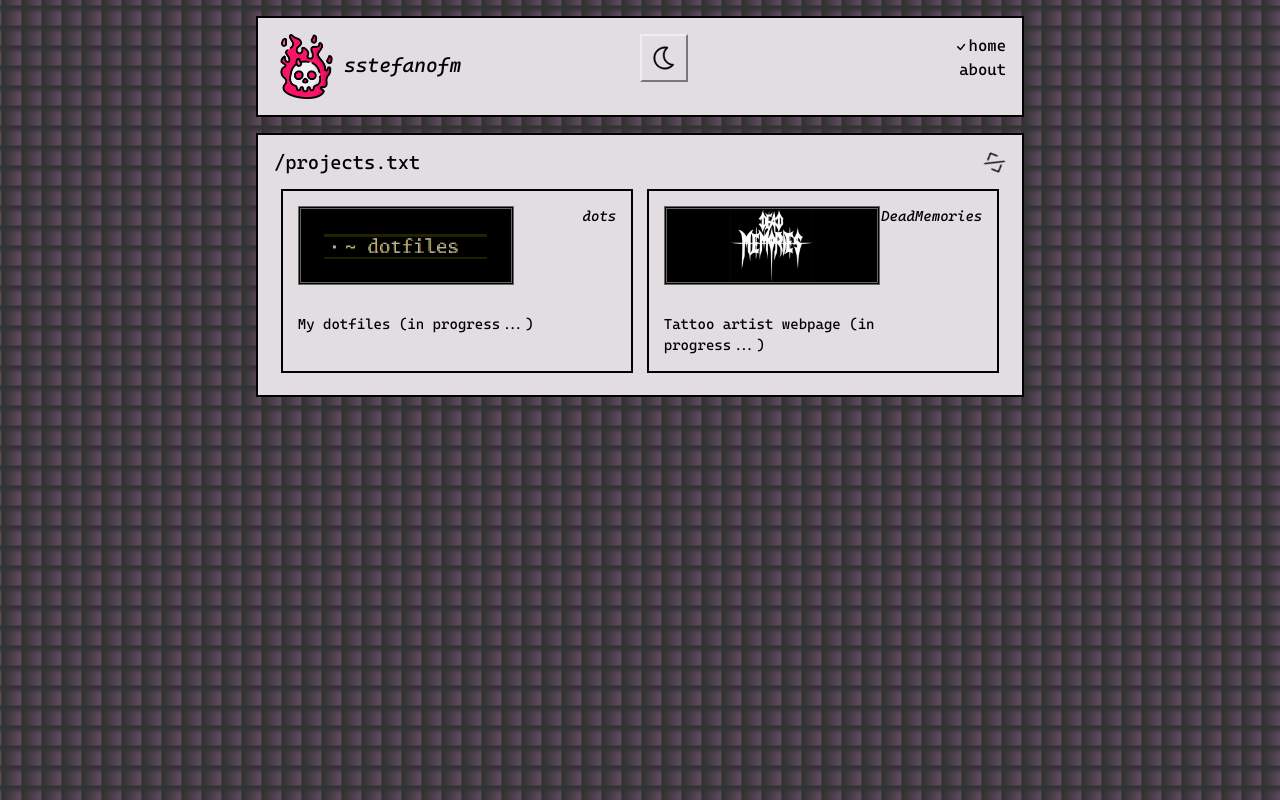
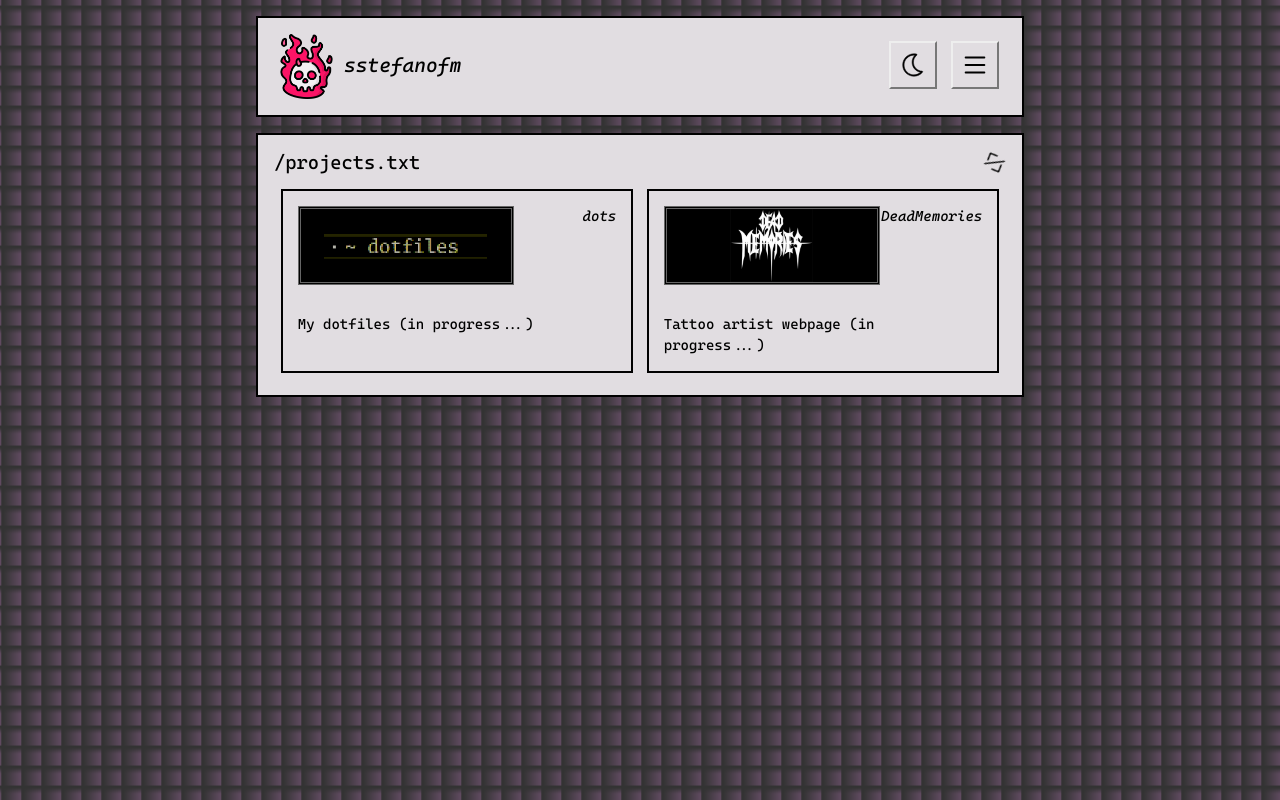
Before and after one commit to sstefanofm/sstefanofm.github.io, a React (Create React App) app: page / in a window 1280 px wide. Built offline with nearby package versions, Linux system fonts and the light colour scheme.

Commit message:
Cool burger menu for navlinks

```diff
--- a/src/components/Card/Card.css
+++ b/src/components/Card/Card.css
@@ -16,3 +16,25 @@
   background-color: #313131;
   text-shadow: 1px 1px 1px #000;
 }
+
+.Card__TopBar {
+  display: flex;
+  flex-direction: row;
+  justify-content: flex-end;
+  align-items: center;
+  background: linear-gradient(to right, #333, #838);
+  margin: 1px;
+}
+
+.TopBar__Item {
+  display: flex;
+  justify-content: center;
+  align-items: center;
+  height: 25px;
+  width: 25px;
+  font-size: 1.2em;
+}
+
+.TopBar__Item--Dark {
+  color: #fff;
+}
--- a/src/components/Card/index.jsx
+++ b/src/components/Card/index.jsx
@@ -1,9 +1,10 @@
 import './Card.css'
 import ThemeContext from '../../context/ThemeContext'
+import Button from '../Button'
 
 import { useContext } from 'react'
 
-const Card = ({ row = true, border = true, classes = '', children }) => {
+const Card = ({ row = true, border = true, topbar = false, bind, classes = '', children }) => {
   const { theme } = useContext(ThemeContext)
 
   let style = {
@@ -16,6 +17,16 @@ const Card = ({ row = true, border = true, classes = '', children }) => {
       className={`Card Card--${theme} ${classes}`}
       style={style}
     >
+      {topbar ? (
+        <div className={`Card__TopBar Card__TopBar--${theme}`}>
+          <Button
+            onclick={() => bind.setHidden(true)}
+            classes={`TopBar__Item TopBar__Item--${theme}`}
+          >
+            ×
+          </Button>
+        </div>
+      ) : undefined}
       {children}
     </div>
   )
--- a/src/components/Icon/index.jsx
+++ b/src/components/Icon/index.jsx
@@ -117,3 +117,28 @@ export const Sun = ({ classes, ...props }) => (
     </g>
   </Icon>
 )
+
+export const List = ({ classes, ...props }) => (
+  <Icon
+    classes={classes}
+    viewBox='0 0 16 16'
+    fill='currentColor'
+    {...props}
+  >
+    <path
+      fillRule='evenodd'
+      d='M2.5 12a.5.5 0 0 1 .5-.5h10a.5.5 0 0 1 0 1H3a.5.5 0 0 1-.5-.5zm0-4a.5.5 0 0 1 .5-.5h10a.5.5 0 0 1 0 1H3a.5.5 0 0 1-.5-.5zm0-4a.5.5 0 0 1 .5-.5h10a.5.5 0 0 1 0 1H3a.5.5 0 0 1-.5-.5z'
+    />
+  </Icon>
+)
+
+export const ViewList = ({ classes, ...props }) => (
+  <Icon
+    classes={classes}
+    viewBox='0 0 16 16'
+    fill='currentColor'
+    {...props}
+  >
+    <path d='M3 4.5h10a2 2 0 0 1 2 2v3a2 2 0 0 1-2 2H3a2 2 0 0 1-2-2v-3a2 2 0 0 1 2-2zm0 1a1 1 0 0 0-1 1v3a1 1 0 0 0 1 1h10a1 1 0 0 0 1-1v-3a1 1 0 0 0-1-1H3zM1 2a.5.5 0 0 1 .5-.5h13a.5.5 0 0 1 0 1h-13A.5.5 0 0 1 1 2zm0 12a.5.5 0 0 1 .5-.5h13a.5.5 0 0 1 0 1h-13A.5.5 0 0 1 1 14z' />
+  </Icon>
+)
--- a/src/components/Nav/Item.css
+++ b/src/components/Nav/Item.css
@@ -1,31 +1,31 @@
 .Item {
+  cursor: pointer;
   list-style-type: none;
-}
-
-.Item__NavLink {
+  border-bottom: 1px solid #aaa;
+  margin: 0 1px;
   text-decoration: none;
   font-size: 1em;
   display: flex;
   justify-content: space-between;
 }
 
-.Item__NavLink:hover {
+.Item:hover {
   text-decoration: underline;
 }
 
-.Item__NavLink--Light {
+.Item--Light {
   color: #000;
 }
 
-.Item__NavLink--Light:hover {
+.Item--Light:hover {
   color: #000;
 }
 
-.Item__NavLink--Dark {
+.Item--Dark {
   color: #fff;
   text-shadow: 1px 1px 1px #000;
 }
 
-.Item__NavLink--Dark:hover {
+.Item--Dark:hover {
   color: #fff;
 }
--- a/src/components/Nav/Item.jsx
+++ b/src/components/Nav/Item.jsx
@@ -25,9 +25,8 @@ const Item = ({ name, to }) => {
   }
 
   return (
-    <li className='Item'>
     <NavLink
-        className={`Item__NavLink Item__NavLink--${theme}`}
+      className={`Item Item--${theme}`}
       style={({ isActive }) => (isActive ? activeStyle : undefined)}
       to={to}
     >
@@ -36,7 +35,6 @@ const Item = ({ name, to }) => {
         <span className='Item__Name'>{name}</span>
       </div>
     </NavLink>
-    </li>
   )
 }
 
--- /dev/null
+++ b/src/components/Nav/Menu.css
@@ -0,0 +1,21 @@
+.Menu > * {
+  margin: 7px;
+}
+
+.BurgerMenu__Options {
+  position: absolute;
+  z-index: 1;
+  width: 110px;
+}
+
+.BurgerMenu__Options--Hidden {
+  visibility: hidden;
+}
+
+.BurgerMenu__Options--Visible {
+  visibility: visible;
+}
+
+.BurgerMenu__Options > * {
+  padding: 5px;
+}
--- /dev/null
+++ b/src/components/Nav/Menu.jsx
@@ -0,0 +1,62 @@
+import './Menu.css'
+import ThemeContext from '../../context/ThemeContext'
+import Button from '../Button'
+import Item from './Item'
+import Card from '../Card'
+import { List, ViewList } from '../Icon'
+
+import { useContext, useState } from 'react'
+
+const Menu = ({ children }) => {
+  const { theme } = useContext(ThemeContext)
+
+  return <nav className={`Menu Menu--${theme}`}>{children}</nav>
+}
+
+Menu.Burger = ({ options = [{ name: '', to: '' }] }) => {
+  const [hidden, setHidden] = useState(true)
+  const { theme } = useContext(ThemeContext)
+
+  return (
+    <>
+      <Button
+        onclick={() => setHidden(!hidden)}
+        classes='BurgerMenu'
+      >
+        {hidden ? (
+          <List
+            width={30}
+            height={30}
+          />
+        ) : (
+          <ViewList
+            width={30}
+            height={30}
+          />
+        )}
+      </Button>
+
+      <Card
+        row={false}
+        border={true}
+        topbar={true}
+        bind={{ setHidden }}
+        classes={`BurgerMenu__Options BurgerMenu__Options--${theme} BurgerMenu__Options--${
+          hidden ? 'Hidden' : 'Visible'
+        }`}
+      >
+        {options.map((opt, i) => (
+          <Item
+            key={`${i}-${opt.name}`}
+            name={opt.name}
+            to={opt.to}
+          />
+        ))}
+      </Card>
+    </>
+  )
+}
+
+Menu.Burger.displayName = 'BurgerMenu'
+
+export default Menu
--- a/src/components/Nav/Nav.css
+++ b/src/components/Nav/Nav.css
@@ -23,7 +23,21 @@
   text-shadow: 2px 2px 0px #000;
 }
 
-.Nav__ThemeSwitcher {
+/* .Nav__ThemeSwitcher {
   position: absolute;
-  left: 50%;
+  left: 48.9%;
+} */
+
+@media only screen and (max-width: 720px) {
+  .Nav {
+    align-items: center;
+  }
+
+  .Nav__Title {
+    display: none;
+  }
+
+  .Nav__ThemeSwitcher {
+    left: 46%;
+  }
 }
--- a/src/components/Nav/index.jsx
+++ b/src/components/Nav/index.jsx
@@ -1,6 +1,6 @@
 import './Nav.css'
 import logo from '../../assets/logo_256.png'
-import Item from './Item'
+import Menu from './Menu'
 import Card from '../Card'
 import ThemeSwitcher from '../ThemeSwitcher'
 import ThemeContext from '../../context/ThemeContext'
@@ -40,9 +40,10 @@ const Nav = () => {
         <h1 className={`Nav__Title Nav__Title--${theme}`}>sstefanofm</h1>
       </Card>
 
-      <ThemeSwitcher classes='Nav__ThemeSwitcher' />
-
-      <nav className='Nav__Links'>
+      <Menu>
+        <ThemeSwitcher />
+        <Menu.Burger options={listItems} />
+        {/* <nav className='Nav__Links'>
           <ul className='Nav__Items'>
             {listItems.map((li, i) => (
               <Item
@@ -52,43 +53,10 @@ const Nav = () => {
               />
             ))}
           </ul>
-      </nav>
+        </nav> */}
+      </Menu>
     </Card>
   )
-
-  // return (
-  //   <div className={`Nav Nav--${theme}`}>
-  //     <div className='Nav__Logo'>
-  //       <img
-  //         src={logo}
-  //         className='Nav__Img'
-  //         alt='logo'
-  //       />
-  //       <h1 className={`Nav__Title Nav__Title--${theme}`}>
-  //         <a
-  //           className='Nav__Title__Link'
-  //           href='https://github.com/sstefanofm'
-  //           target='_blank'
-  //           rel='noreferrer'
-  //         >
-  //           sstefanofm
-  //         </a>
-  //       </h1>
-  //     </div>
-
-  //     <ThemeSwitcher />
-
-  //     <ul className='Nav__Items'>
-  //       {listItems.map((item, i) => (
-  //         <Item
-  //           key={`${i}${item.name}`}
-  //           name={item.name}
-  //           to={item.to}
-  //         />
-  //       ))}
-  //     </ul>
-  //   </div>
-  // )
 }
 
 export default Nav
```
Lines whose indentation alone changed are shown as unchanged.
